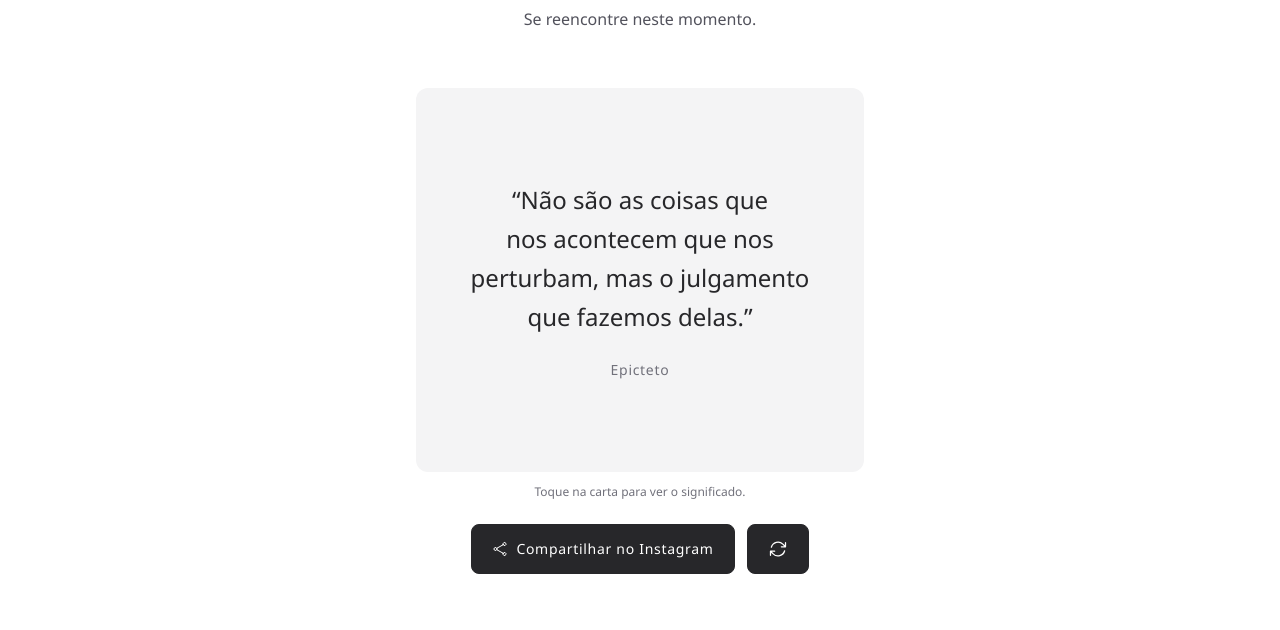
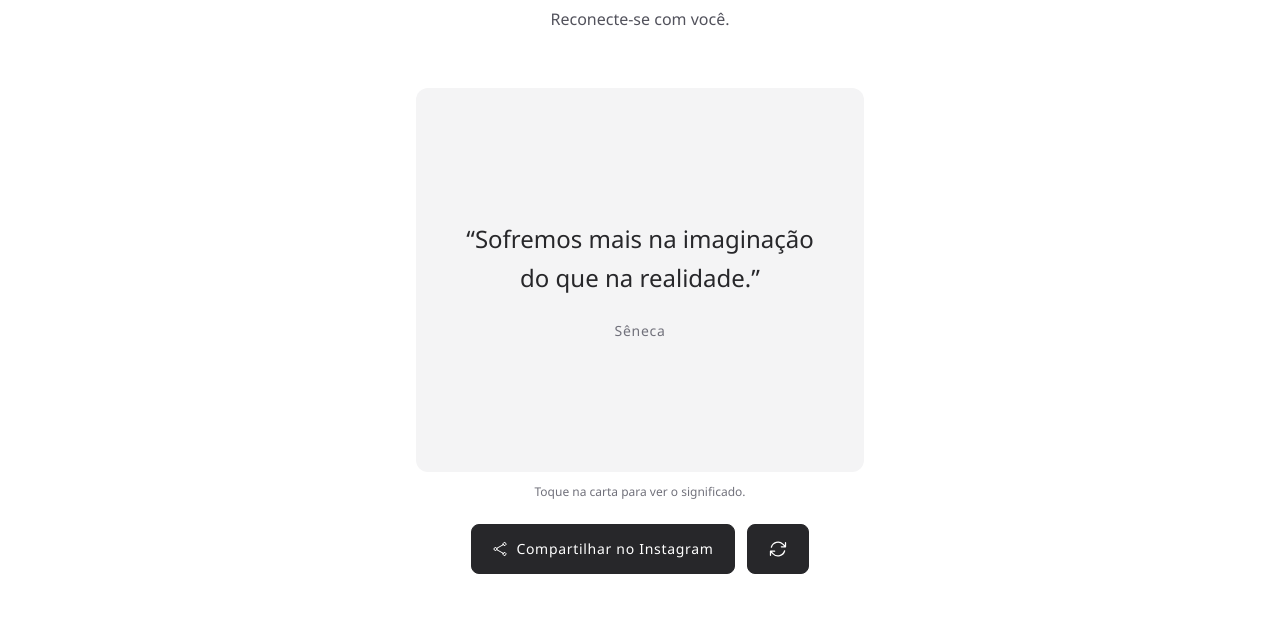
Before and after one commit to santiagoallisson/allissonsantiago, a website: page cafecomalma.html in a window 1280 px wide. Shown: the part 170-800 px from the top of the page. Drawn offline with Linux system fonts and the light colour scheme.

Commit message:
Café com (c)alma: novo subtítulo e 24 frases revisadas
Co-Authored-By: Claude Sonnet 5.5 <noreply@anthropic.com>
Claude-Session: https://claude.ai/code/session_01UuSEMr6LZVpMnsveEEvaTC

```diff
--- a/assets/cafe-frases.js
+++ b/assets/cafe-frases.js
@@ -3,27 +3,122 @@
 window.CAFE_FRASES = [
   {
     autor: "Marco Aurélio",
-    frase: "Você tem poder sobre sua mente – não sobre os eventos externos. Perceba isso, e você encontrará a força.",
-    significado: "Lembra que a nossa reação emocional aos acontecimentos é uma escolha interna, isolando o estresse gerado por fatores que não podemos dominar."
+    frase: "Você tem poder sobre a sua mente, e os eventos externos ficam fora do seu alcance. Perceba isso e encontrará força.",
+    significado: "Sua reação a cada acontecimento é uma escolha interna. Ao cuidar do que está nas suas mãos, você transforma o estresse em calma e a calma em força."
   },
   {
     autor: "Sêneca",
     frase: "Sofremos mais na imaginação do que na realidade.",
-    significado: "Destaca como a ansiedade antecipada e os cenários catastróficos que criamos na mente costumam ser muito mais dolorosos do que os problemas reais que enfrentamos."
+    significado: "Muitas preocupações existem apenas na mente. Quando você traz o olhar para o que é real, a ansiedade diminui e a coragem cresce."
   },
   {
     autor: "Epicteto",
     frase: "Não são as coisas que nos acontecem que nos perturbam, mas o julgamento que fazemos delas.",
-    significado: "É a base da perspectiva estóica: os fatos são neutros; o sofrimento ou a alegria nascem exclusivamente da interpretação que damos a eles."
+    significado: "Os fatos são neutros e a interpretação é sua. Escolher um olhar mais gentil sobre o que acontece muda o rumo do seu dia."
   },
   {
     autor: "Sêneca",
     frase: "A dificuldade fortalece a mente, assim como o trabalho fortalece o corpo.",
-    significado: "Enxerga os obstáculos não como infortúnios injustos, mas como treinamentos necessários para o desenvolvimento da resiliência e do caráter."
+    significado: "Cada desafio é um treino para o caráter. Você atravessa o obstáculo e chega do outro lado mais resiliente do que entrou."
   },
   {
     autor: "Marco Aurélio",
-    frase: "A melhor vingança é não ser como quem causou o dano.",
-    significado: "Promove a integridade pessoal e o autocontrole absoluto, evitando cair no ciclo destrutivo de rancor ou retaliação."
+    frase: "A melhor vingança é ser diferente de quem causou o dano.",
+    significado: "Responder com integridade preserva a sua paz e revela a sua força. Você escolhe quem quer ser, a cada situação."
+  },
+  {
+    autor: "Epicteto",
+    frase: "Primeiro diga a si mesmo o que você gostaria de ser; depois faça o que tem a fazer.",
+    significado: "Os ideais ganham vida nas ações de cada dia. Cada pequeno passo coerente aproxima você da pessoa que deseja ser."
+  },
+  {
+    autor: "Sêneca",
+    frase: "Não é porque as coisas são difíceis que não ousamos; é porque não ousamos que elas são difíceis.",
+    significado: "A coragem de começar reduz o tamanho dos obstáculos. Dê o primeiro passo e o caminho se revela à sua frente."
+  },
+  {
+    autor: "Marco Aurélio",
+    frase: "A alma se tinge com a cor dos seus pensamentos.",
+    significado: "Pensamentos serenos e generosos colorem a vida inteira. Cultive os que fazem bem e veja o mundo ganhar mais luz."
+  },
+  {
+    autor: "Epicteto",
+    frase: "Nenhum homem é livre se não for senhor de si mesmo.",
+    significado: "A liberdade verdadeira nasce do domínio sobre os próprios impulsos. Cada escolha consciente é um passo em direção a ela."
+  },
+  {
+    autor: "Marco Aurélio",
+    frase: "O que não é útil para a colmeia tampouco é útil para a abelha.",
+    significado: "O bem de cada um cresce junto com o bem de todos. Quando você contribui com o coletivo, tudo floresce, inclusive você."
+  },
+  {
+    autor: "Epicteto",
+    frase: "Lembre-se de que você é um ator em uma peça escolhida pelo autor: seu trabalho é representar bem o papel que recebeu.",
+    significado: "Existe dignidade em viver o seu papel com presença e dedicação. Foque no que você faz bem e deixe as circunstâncias seguirem."
+  },
+  {
+    autor: "Sêneca",
+    frase: "Enquanto vivemos, aprendemos a viver.",
+    significado: "A vida é uma escola aberta todos os dias. Cada erro e cada acerto ensinam algo e deixam você mais sábio."
+  },
+  {
+    autor: "Marco Aurélio",
+    frase: "Lembre-se de que muito pouco é necessário para uma vida feliz.",
+    significado: "A satisfação mora na simplicidade. Quando você valoriza o que já tem, o essencial se torna suficiente e a leveza chega."
+  },
+  {
+    autor: "Musonius Rufus",
+    frase: "Se você fizer algo bom com esforço, o esforço passa, mas o bem permanece.",
+    significado: "O cansaço é temporário e o resultado de uma boa ação fica para sempre. Vale a pena dedicar energia ao que importa."
+  },
+  {
+    autor: "Epicteto",
+    frase: "Preocupe-se com o que está sob seu controle e deixe o resto seguir seu curso natural.",
+    significado: "Sua energia rende mais quando vai para o que você pode mudar. Isso traz foco, tranquilidade e confiança para agir."
+  },
+  {
+    autor: "Sêneca",
+    frase: "Não temos pouco tempo, mas desperdiçamos muito.",
+    significado: "A vida é longa o suficiente para quem a direciona ao que importa. Escolha hoje onde investir o seu tempo."
+  },
+  {
+    autor: "Marco Aurélio",
+    frase: "Retire a queixa e a queixa desaparece.",
+    significado: "Mudar a atitude mental libera energia. Em vez de reclamar, você pode agir com propósito ou aceitar com serenidade."
+  },
+  {
+    autor: "Cleantes",
+    frase: "O destino guia quem o aceita e arrasta quem resiste.",
+    significado: "Aceitar a realidade com lucidez transforma o obstáculo em caminho. Quem acolhe o momento caminha com mais leveza."
+  },
+  {
+    autor: "Epicteto",
+    frase: "A riqueza não consiste em ter grandes posses, mas em ter poucos desejos.",
+    significado: "Quem domina os próprios desejos descobre a abundância no que já possui. Contentamento é uma forma de riqueza."
+  },
+  {
+    autor: "Cleantes",
+    frase: "Leva-me, ó Zeus, e tu, ó Destino, para onde quer que me tenhais designado.",
+    significado: "Caminhar com confiança pelo que a vida apresenta traz paz. Quando você segue de coração aberto, o caminho fica mais leve."
+  },
+  {
+    autor: "Marco Aurélio",
+    frase: "Quando acordares de manhã, pensa no quão precioso é estar vivo: respirar, pensar, desfrutar, amar.",
+    significado: "Cada manhã é um presente. A gratidão pelas pequenas dádivas do dia desperta energia, alegria e vontade de viver bem."
+  },
+  {
+    autor: "Marco Aurélio",
+    frase: "A perda não é outra coisa senão mudança, e a mudança é o deleite da natureza.",
+    significado: "Cada fim abre espaço para um começo. Ao enxergar a transformação como parte do ciclo da vida, você segue em frente com esperança."
+  },
+  {
+    autor: "Marco Aurélio",
+    frase: "Aceita as coisas a que o destino te amarra e ama as pessoas com quem o destino te junta, mas faze-o de todo o coração.",
+    significado: "Viver com entrega as circunstâncias e os laços que a vida traz torna cada dia mais intenso, sincero e cheio de significado."
+  },
+  {
+    autor: "Zenão de Cítio",
+    frase: "Devemos considerar todos os seres humanos como concidadãos e vizinhos.",
+    significado: "Todos compartilhamos a mesma humanidade. Quando você enxerga o outro como parte da sua comunidade, o mundo ao redor fica mais acolhedor."
   }
 ];
--- a/cafecomalma.html
+++ b/cafecomalma.html
@@ -5,7 +5,7 @@
     <meta name="viewport" content="width=device-width,initial-scale=1.0" />
 
     <title>Café com (c)alma | Allisson Santiago</title>
-    <meta name="description" content="Café com (c)alma: se reencontre neste momento. Uma carta com um pensamento para o seu dia." />
+    <meta name="description" content="Café com (c)alma: reconecte-se com você. Uma carta com um pensamento para o seu dia." />
     <meta name="theme-color" content="#8200db" />
     <link rel="canonical" href="https://www.allissonsantiago.com.br/cafecomalma" />
 
@@ -13,7 +13,7 @@
     <meta property="og:type" content="website" />
     <meta property="og:locale" content="pt_BR" />
     <meta property="og:title" content="Café com (c)alma | Allisson Santiago" />
-    <meta property="og:description" content="Café com (c)alma: se reencontre neste momento. Uma carta com um pensamento para o seu dia." />
+    <meta property="og:description" content="Café com (c)alma: reconecte-se com você. Uma carta com um pensamento para o seu dia." />
     <meta property="og:url" content="https://www.allissonsantiago.com.br/cafecomalma" />
     <meta property="og:image" content="https://www.allissonsantiago.com.br/assets/photo.png" />
 
@@ -72,7 +72,7 @@
         <div class="grid grid-cols-1 gap-6 md:grid-cols-12">
           <section class="col-span-1 px-6 py-8 text-center md:col-span-12" aria-labelledby="cafe-title">
             <h1 id="cafe-title" class="text-4xl font-light tracking-wider text-zinc-500 dark:text-zinc-100">Café com (c)alma</h1>
-            <p class="mx-auto mt-3 max-w-xl text-balance leading-relaxed text-zinc-600 dark:text-zinc-400">Se reencontre neste momento.</p>
+            <p class="mx-auto mt-3 max-w-xl text-balance leading-relaxed text-zinc-600 dark:text-zinc-400">Reconecte-se com você.</p>
           </section>
 
           <section class="col-span-1 md:col-span-12" aria-label="Carta do momento">
```
